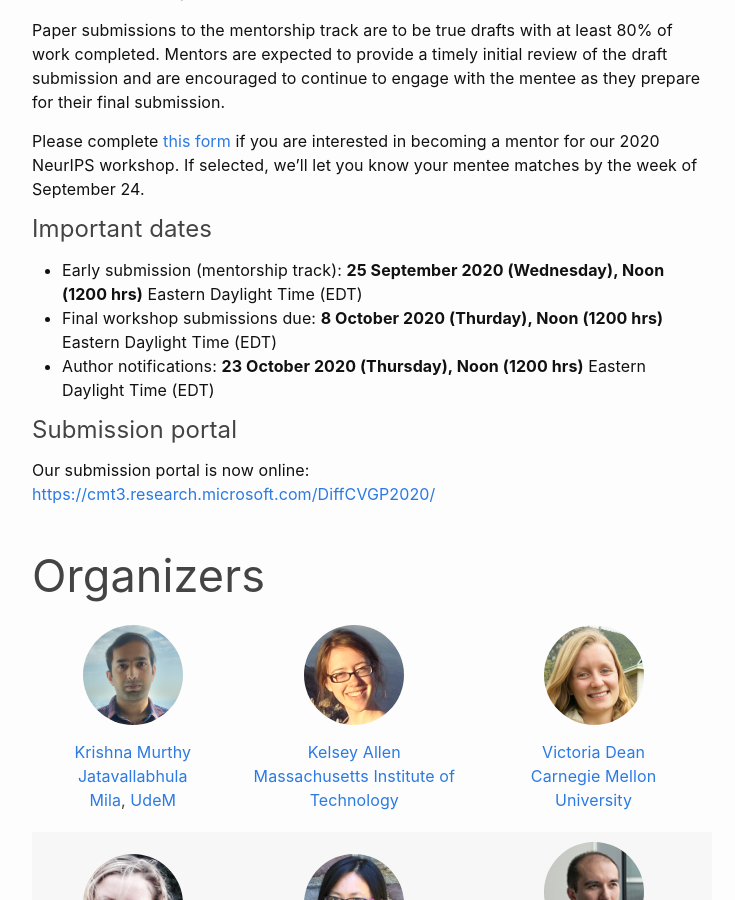
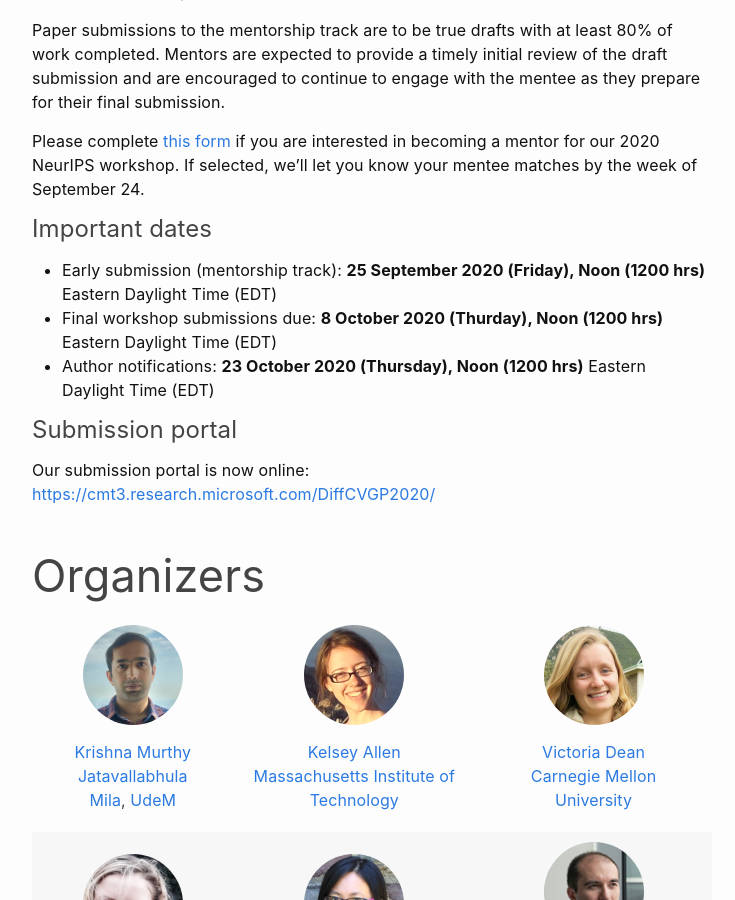
Before and after one commit to montrealrobotics/diffcvgp, a Jekyll site: the page built from index.md, in a window 1280 px wide and 900 px high, scrolled down 3796 px. Shown: the whole window, without its empty margins (268-1003 px from the left). Built offline with Jekyll 4.4.1, drawn with Linux system fonts in a browser that asks for light colours.

Commit message:
Fix typo
Signed-off-by: Krishna Murthy Jatavallabhula <krishna@Krishnas-MacBook-Pro.local>

```diff
--- a/index.md
+++ b/index.md
@@ -171,7 +171,7 @@ Please complete [this form](https://docs.google.com/forms/d/1Ky6Et26ODf6IIgJwYcA
 
 #### Important dates
 
-* Early submission (mentorship track): **25 September 2020 (Wednesday), Noon (1200 hrs)** Eastern Daylight Time (EDT)
+* Early submission (mentorship track): **25 September 2020 (Friday), Noon (1200 hrs)** Eastern Daylight Time (EDT)
 * Final workshop submissions due: **8 October 2020 (Thurday), Noon (1200 hrs)** Eastern Daylight Time (EDT)
 * Author notifications: **23 October 2020 (Thursday), Noon (1200 hrs)** Eastern Daylight Time (EDT)
 
```
